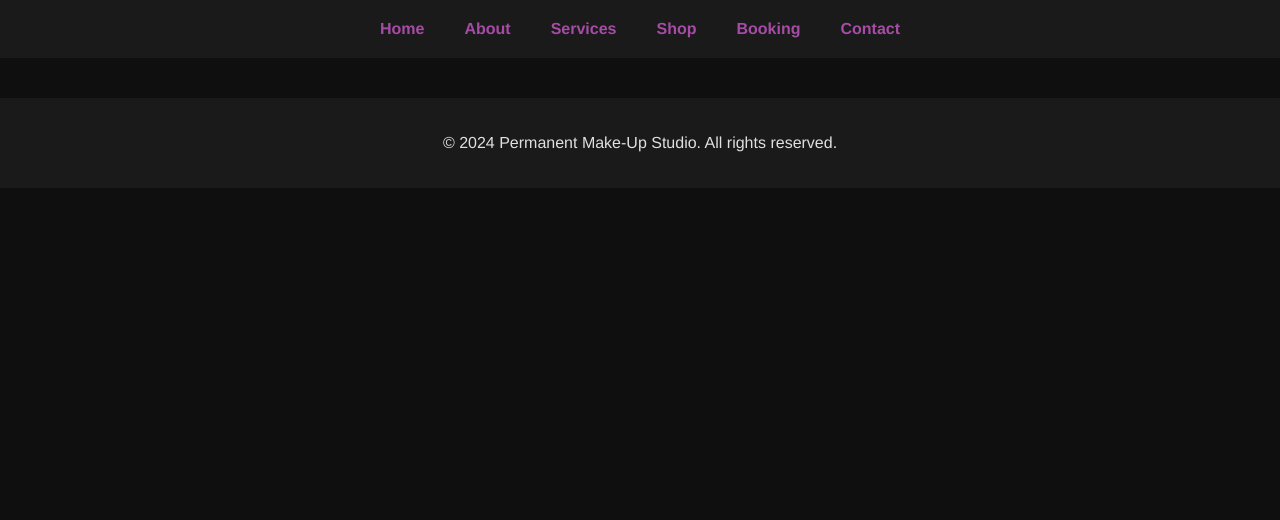
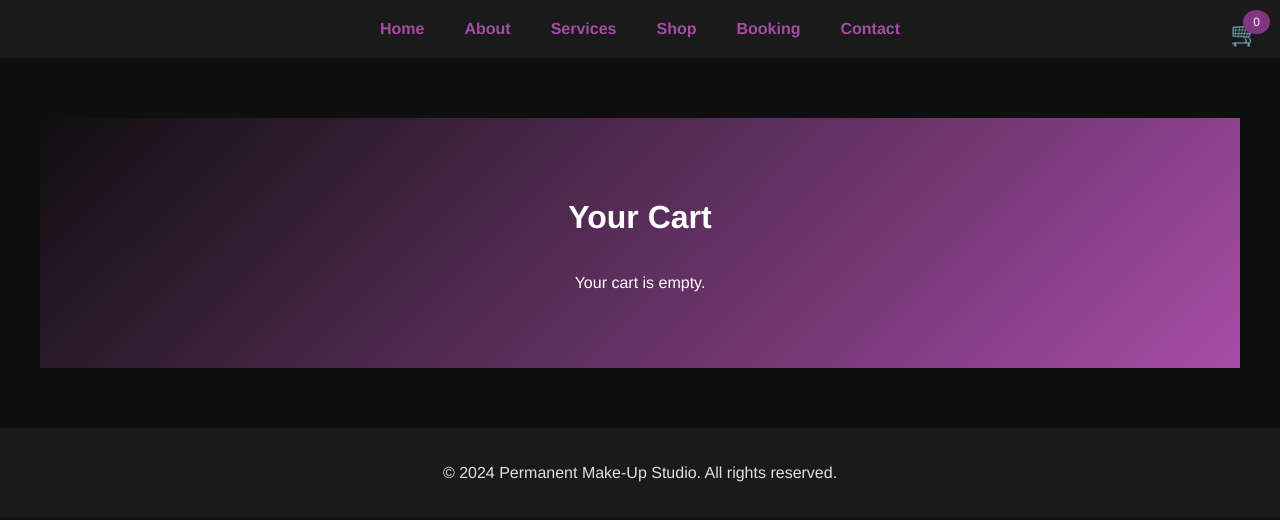
Before and after one commit to Spottie97/perma-makeup-website, a React (Create React App) app in the folder makeup-studio-website/: page /cart in a window 1280 px wide. Shown: the top 520 px of the page. Built offline with nearby package versions, Linux system fonts and the light colour scheme.

Commit message:
chore: Update styles to add cart icon and count in header

```diff
--- a/makeup-studio-website/src/App.css
+++ b/makeup-studio-website/src/App.css
@@ -19,6 +19,7 @@ header, footer {
   color: #e0e0e0; /* Light Gray Text */
   padding: 20px;
   text-align: center;
+  position: relative;
 }
 
 header nav ul {
@@ -44,6 +45,30 @@ header nav ul li a {
 
 header nav ul li a:hover {
   color: #823682; /* Darker Purple on Hover */
+}
+
+.cart-icon-wrapper {
+  position: absolute;
+  top: 20px;
+  right: 20px;
+}
+
+.cart-icon {
+  position: relative;
+  color: #a64ca6; /* Medium Purple */
+  font-size: 24px;
+  text-decoration: none;
+}
+
+.cart-count {
+  position: absolute;
+  top: -10px;
+  right: -10px;
+  background-color: #823682; /* Darker Purple */
+  color: white;
+  border-radius: 50%;
+  padding: 5px 10px;
+  font-size: 12px;
 }
 
 footer div a {
--- a/makeup-studio-website/src/App.js
+++ b/makeup-studio-website/src/App.js
@@ -1,18 +1,20 @@
 import React from 'react';
 import { BrowserRouter as Router, Route, Routes } from 'react-router-dom';
+import { CartProvider } from './components/CartContext';
 import Header from './components/Header';
 import Footer from './components/Footer';
 import Home from './components/Home';
 import About from './components/About';
 import Services from './components/Services';
-import Shop from './components/Shop';
 import Booking from './components/Booking';
 import Contact from './components/Contact';
-
+import Shop from './components/Shop';
+import Cart from './components/Cart';
 import './App.css';
 
 function App() {
   return (
+    <CartProvider>
       <div className="App">
         <Router>
           <Header />
@@ -21,14 +23,16 @@ function App() {
               <Route path="/" element={<Home />} />
               <Route path="/about" element={<About />} />
               <Route path="/services" element={<Services />} />
-            <Route path="/shop" element={<Shop />} />
               <Route path="/booking" element={<Booking />} />
               <Route path="/contact" element={<Contact />} />
+              <Route path="/shop" element={<Shop />} />
+              <Route path="/cart" element={<Cart />} />
             </Routes>
           </div>
           <Footer />
         </Router>
       </div>
+    </CartProvider>
   );
 }
 
--- /dev/null
+++ b/makeup-studio-website/src/components/Cart.js
@@ -0,0 +1,39 @@
+import React, { useContext } from 'react';
+import CartContext from './CartContext';
+
+function Cart() {
+  const { cart, dispatch } = useContext(CartContext);
+
+  const removeFromCart = (item) => {
+    dispatch({ type: 'REMOVE_FROM_CART', payload: item });
+  };
+
+  const clearCart = () => {
+    dispatch({ type: 'CLEAR_CART' });
+  };
+
+  return (
+    <div className="section section-light">
+      <h1>Your Cart</h1>
+      {cart.length === 0 ? (
+        <p>Your cart is empty.</p>
+      ) : (
+        <div>
+          <ul>
+            {cart.map((item, index) => (
+              <li key={index}>
+                <img src={item.image} alt={item.name} />
+                <h3>{item.name}</h3>
+                <p>{item.price}</p>
+                <button onClick={() => removeFromCart(item)}>Remove</button>
+              </li>
+            ))}
+          </ul>
+          <button onClick={clearCart}>Clear Cart</button>
+        </div>
+      )}
+    </div>
+  );
+}
+
+export default Cart;
--- /dev/null
+++ b/makeup-studio-website/src/components/CartContext.js
@@ -0,0 +1,28 @@
+import React, { createContext, useReducer } from 'react';
+
+const CartContext = createContext();
+
+const cartReducer = (state, action) => {
+  switch (action.type) {
+    case 'ADD_TO_CART':
+      return [...state, action.payload];
+    case 'REMOVE_FROM_CART':
+      return state.filter(item => item.id !== action.payload.id);
+    case 'CLEAR_CART':
+      return [];
+    default:
+      return state;
+  }
+};
+
+export const CartProvider = ({ children }) => {
+  const [cart, dispatch] = useReducer(cartReducer, []);
+
+  return (
+    <CartContext.Provider value={{ cart, dispatch }}>
+      {children}
+    </CartContext.Provider>
+  );
+};
+
+export default CartContext;
--- /dev/null
+++ b/makeup-studio-website/src/components/CartIcon.js
@@ -0,0 +1,16 @@
+import React, { useContext } from 'react';
+import { Link } from 'react-router-dom';
+import CartContext from './CartContext';
+
+function CartIcon() {
+  const { cart } = useContext(CartContext);
+
+  return (
+    <Link to="/cart" className="cart-icon">
+      🛒
+      <span className="cart-count">{cart.length}</span>
+    </Link>
+  );
+}
+
+export default CartIcon;
--- a/makeup-studio-website/src/components/Header.js
+++ b/makeup-studio-website/src/components/Header.js
@@ -1,5 +1,6 @@
 import React from 'react';
 import { Link } from 'react-router-dom';
+import CartIcon from './CartIcon';
 
 function Header() {
   return (
@@ -12,8 +13,10 @@ function Header() {
           <li><Link to="/shop">Shop</Link></li>
           <li><Link to="/booking">Booking</Link></li>
           <li><Link to="/contact">Contact</Link></li>
-
         </ul>
+        <div className="cart-icon-wrapper">
+          <CartIcon />
+        </div>
       </nav>
     </header>
   );
--- a/makeup-studio-website/src/components/Shop.js
+++ b/makeup-studio-website/src/components/Shop.js
@@ -1,4 +1,5 @@
-import React from 'react';
+import React, { useContext } from 'react';
+import CartContext from './CartContext';
 
 const products = [
   {
@@ -22,10 +23,15 @@ const products = [
     price: '$40.00',
     image: '/path-to-product3-image.jpg',
   },
-  // Add more products as needed
 ];
 
 function Shop() {
+  const { dispatch } = useContext(CartContext);
+
+  const addToCart = (product) => {
+    dispatch({ type: 'ADD_TO_CART', payload: product });
+  };
+
   return (
     <div className="section section-light">
       <h1>Shop</h1>
@@ -36,7 +42,7 @@ function Shop() {
             <h3>{product.name}</h3>
             <p>{product.description}</p>
             <p>{product.price}</p>
-            <button>Add to Cart</button>
+            <button onClick={() => addToCart(product)}>Add to Cart</button>
           </div>
         ))}
       </div>
```
Lines whose indentation alone changed are shown as unchanged.
